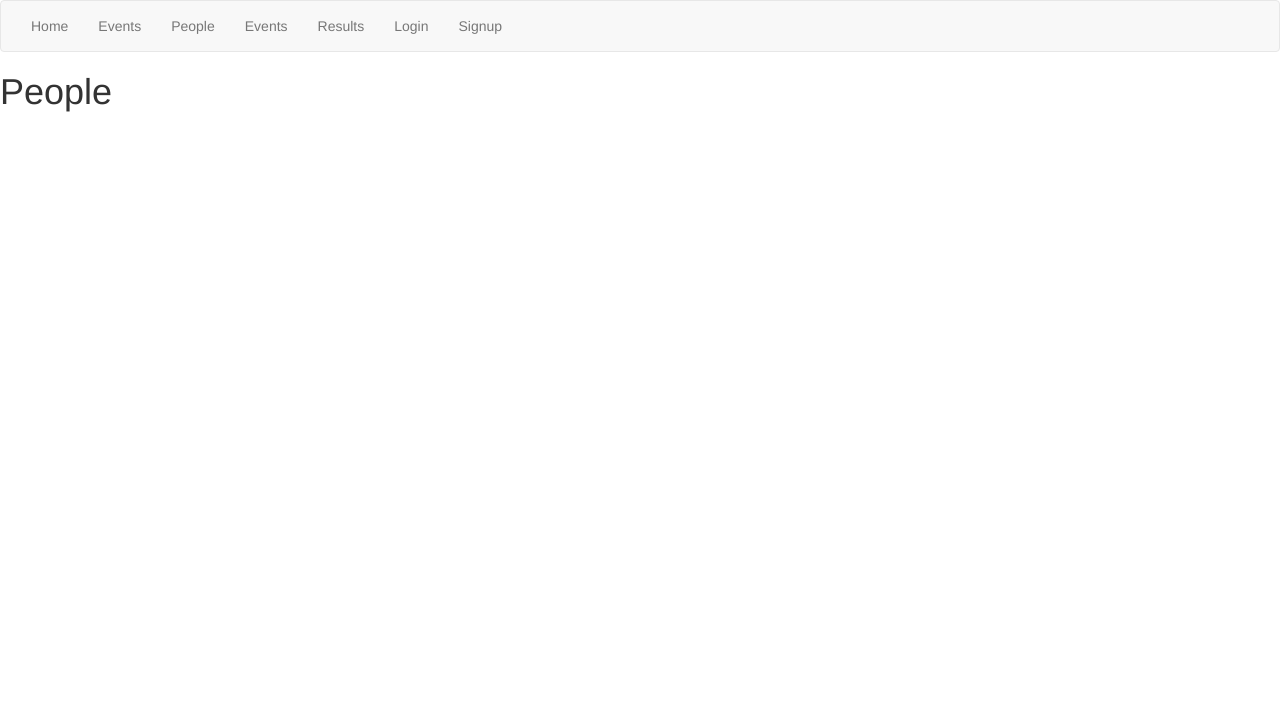
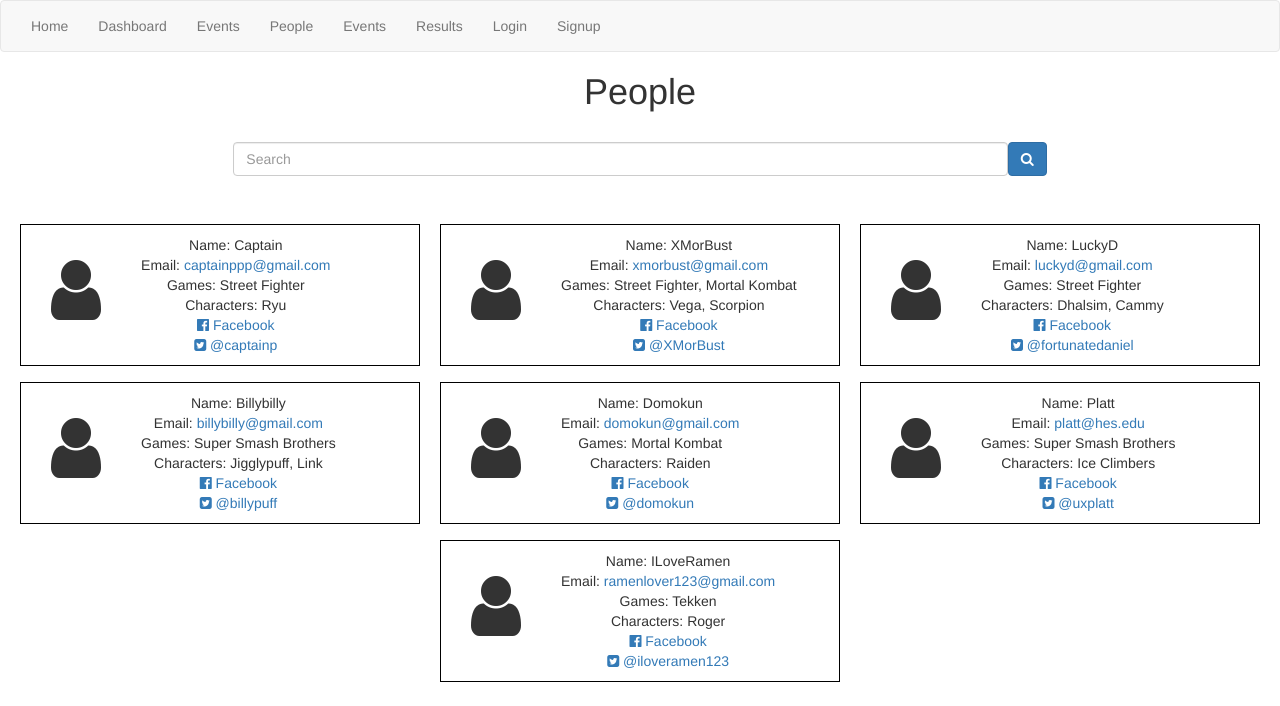
Before and after one commit to seatuna/hes-ux-prototype, a plain HTML site: page index.html in a window 1280 px wide. Both pictures are taken after a click on the link "People". Drawn offline with nearby package versions, Linux system fonts and the light colour scheme.

Commit message:
Add people page

```diff
--- /dev/null
+++ b/index.css
@@ -0,0 +1,24 @@
+.clear {
+  clear: both;
+}
+
+.fa-user {
+  font-size: 5em;
+  padding: 30px;
+}
+
+.person {
+  border: 1px solid #000;
+  display: inline-flex;
+  margin: 8px;
+  width: 400px;
+}
+
+.person-details {
+  padding: 10px;
+}
+
+.search-input {
+  display: inline-flex;
+  padding: 20px;
+}
--- a/index.html
+++ b/index.html
@@ -3,6 +3,8 @@
   <head>
     <meta charset="UTF-8">
     <link rel="stylesheet" href="https://maxcdn.bootstrapcdn.com/bootstrap/3.3.7/css/bootstrap.min.css" integrity="sha384-BVYiiSIFeK1dGmJRAkycuHAHRg32OmUcww7on3RYdg4Va+PmSTsz/K68vbdEjh4u" crossorigin="anonymous">
+    <link rel="stylesheet" href="https://maxcdn.bootstrapcdn.com/font-awesome/4.7.0/css/font-awesome.min.css">
+    <link rel="stylesheet" href="./index.css">
     <title>FightLog</title>
   </head>
   <body>
@@ -13,6 +15,7 @@
         <div class="navbar-header">
           <ul class="nav navbar-nav">
             <li><a href="#home" onclick="hide('home');">Home</a></li>
+            <li><a href="#home" onclick="hide('dashboard');">Dashboard</a></li>
             <li><a href="#events" onclick="hide('events');">Events</a></li>
             <li><a href="#people" onclick="hide('people');">People</a></li>
             <li><a href="#events" onclick="hide('events');">Events</a></li>
@@ -30,6 +33,12 @@
     </div>
     <!-- End Home -->
 
+    <!-- Dashboard -->
+    <div class="dashboard" id="dashboard">
+      <h1>Dashboard</h1>
+    </div>
+    <!-- End Dashboard -->
+
     <!-- Events -->
     <div class="events" id="events">
       <h1>Events</h1>
@@ -37,9 +46,94 @@
     <!-- End Events -->
 
     <!-- People -->
-    <div class="people" id="people">
+    <div class="people" id="people" align="center">
       <h1>People</h1>
+      <div class="col-md-2"></div>
+      <div class="col-md-8 search-input">
+        <input class="form-control" id="search-input" placeholder="Search">
+        <button class="btn btn-primary" onclick="search(document.getElementById('search-input').value)"><i class="fa fa-search" aria-hidden="true"></i></button>
+      </div>
+      <div class="clear"></div>
+      <button class="btn" id="show-all-btn" onclick="search('')">Show all</button><br/>
+      <div class="person">
+        <i class="fa fa-user" aria-hidden="true"></i>
+        <div class="person-details">
+          Name: Captain<br/>
+          Email: <a href="mailto:captainppp@gmail.com">captainppp@gmail.com</a><br/>
+          Games: Street Fighter<br/>
+          Characters: Ryu<br/>
+          <a href="www.facebook.com"><i class="fa fa-facebook-official" aria-hidden="true"></i> Facebook</a><br/>
+          <a href="www.twitter.com"><i class="fa fa-twitter-square" aria-hidden="true"></i> @captainp</a>
+        </div>
+      </div>
+      <div class="person">
+        <i class="fa fa-user" aria-hidden="true"></i>
+        <div class="person-details">
+          Name: XMorBust<br/>
+          Email: <a href="mailto:xmorbust@gmail.com">xmorbust@gmail.com</a><br/>
+          Games: Street Fighter, Mortal Kombat<br/>
+          Characters: Vega, Scorpion<br/>
+          <a href="www.facebook.com"><i class="fa fa-facebook-official" aria-hidden="true"></i> Facebook</a><br/>
+          <a href="www.twitter.com"><i class="fa fa-twitter-square" aria-hidden="true"></i> @XMorBust</a>
+        </div>
+      </div>
+      <div class="person">
+        <i class="fa fa-user" aria-hidden="true"></i>
+        <div class="person-details">
+          Name: LuckyD<br/>
+          Email: <a href="mailto:luckyd@gmail.com">luckyd@gmail.com</a><br/>
+          Games: Street Fighter<br/>
+          Characters: Dhalsim, Cammy<br/>
+          <a href="www.facebook.com"><i class="fa fa-facebook-official" aria-hidden="true"></i> Facebook</a><br/>
+          <a href="www.twitter.com"><i class="fa fa-twitter-square" aria-hidden="true"></i> @fortunatedaniel</a>
+        </div>
+      </div>
+      <div class="person">
+        <i class="fa fa-user" aria-hidden="true"></i>
+        <div class="person-details">
+          Name: Billybilly<br/>
+          Email: <a href="mailto:billybilly@gmail.com">billybilly@gmail.com</a><br/>
+          Games: Super Smash Brothers<br/>
+          Characters: Jigglypuff, Link<br/>
+          <a href="www.facebook.com"><i class="fa fa-facebook-official" aria-hidden="true"></i> Facebook</a><br/>
+          <a href="www.twitter.com"><i class="fa fa-twitter-square" aria-hidden="true"></i> @billypuff</a>
+        </div>
+      </div>
+      <div class="person">
+        <i class="fa fa-user" aria-hidden="true"></i>
+        <div class="person-details">
+          Name: Domokun<br/>
+          Email: <a href="mailto:domokun@gmail.com">domokun@gmail.com</a><br/>
+          Games: Mortal Kombat<br/>
+          Characters: Raiden<br/>
+          <a href="www.facebook.com"><i class="fa fa-facebook-official" aria-hidden="true"></i> Facebook</a><br/>
+          <a href="www.twitter.com"><i class="fa fa-twitter-square" aria-hidden="true"></i> @domokun</a>
+        </div>
+      </div>
+      <div class="person">
+        <i class="fa fa-user" aria-hidden="true"></i>
+        <div class="person-details">
+          Name: Platt<br/>
+          Email: <a href="mailto:platt@hes.edu">platt@hes.edu</a><br/>
+          Games: Super Smash Brothers<br/>
+          Characters: Ice Climbers<br/>
+          <a href="www.facebook.com"><i class="fa fa-facebook-official" aria-hidden="true"></i> Facebook</a><br/>
+          <a href="www.twitter.com"><i class="fa fa-twitter-square" aria-hidden="true"></i> @uxplatt</a>
+        </div>
+      </div>
+      <div class="person">
+        <i class="fa fa-user" aria-hidden="true"></i>
+        <div class="person-details">
+          Name: ILoveRamen<br/>
+          Email: <a href="mailto:ramenlover123@gmail.com">ramenlover123@gmail.com</a><br/>
+          Games: Tekken<br/>
+          Characters: Roger<br/>
+          <a href="www.facebook.com"><i class="fa fa-facebook-official" aria-hidden="true"></i> Facebook</a><br/>
+          <a href="www.twitter.com"><i class="fa fa-twitter-square" aria-hidden="true"></i> @iloveramen123</a>
+        </div>
+      </div>
     </div>
+  </div>
     <!-- End People -->
 
     <!-- Results -->
@@ -113,7 +207,10 @@
   <script src="https://maxcdn.bootstrapcdn.com/bootstrap/3.3.7/js/bootstrap.min.js" type="text/javascript"></script>
   <script src="./index.js" type="text/javascript"></script>
   <script>
-
+    $(document).ready(function() {
+      hide('home');
+      $('#show-all-btn').hide();
+    })
   </script>
   </body>
 </html>
--- a/index.js
+++ b/index.js
@@ -1,5 +1,7 @@
+var allPeople = document.getElementsByClassName('person');
+
 function hide(navigateTo) {
-  var pages = ['home', 'events', 'people', 'results', 'login', 'signup'];
+  var pages = ['home', 'dashboard', 'events', 'people', 'results', 'login', 'signup'];
 
   var index = pages.indexOf(navigateTo);
   pages.splice(index, 1);
@@ -10,3 +12,29 @@ function hide(navigateTo) {
 
   $('#' + navigateTo).show();
 }
+
+function search(query) {
+  console.log(query);
+  if (query === '') {
+    $('.person').show();
+    $('#show-all-btn').hide();
+    return;
+  }
+
+  var text = [];
+  $('.person').hide();
+
+  for (var i = 0; i < allPeople.length; i++) {
+    text.push(allPeople[i].innerText.toLowerCase());
+  }
+
+  console.log(text);
+
+  for (var j = 0; j < text.length; j++) {
+    if (text[j].includes(query.toLowerCase())) {
+      console.log(text[j]);
+      $('.person').eq(j).show();
+      $('#show-all-btn').show();
+    }
+  }
+}
```
